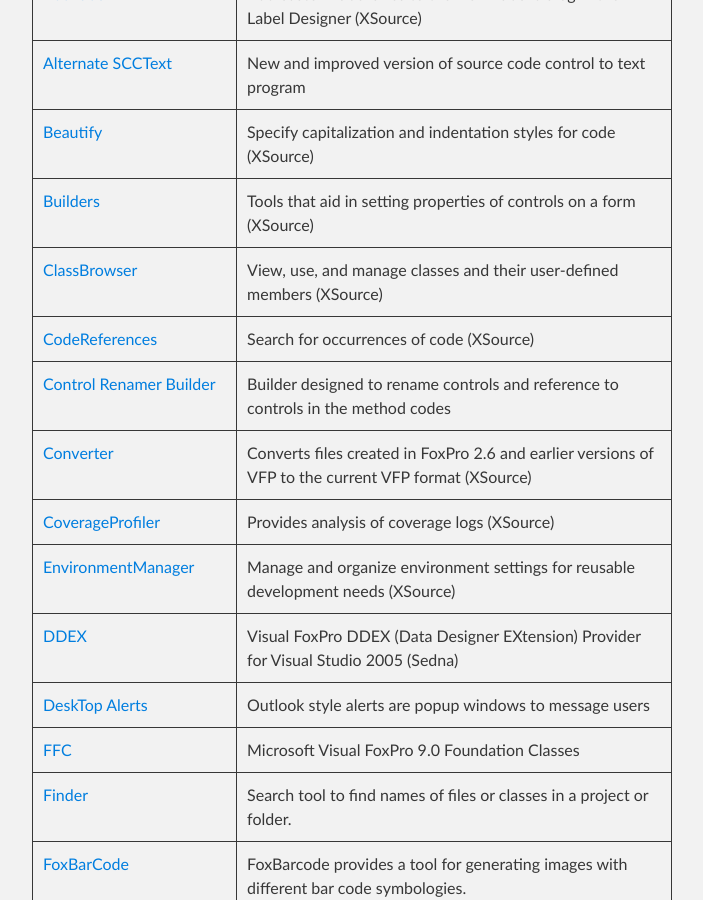
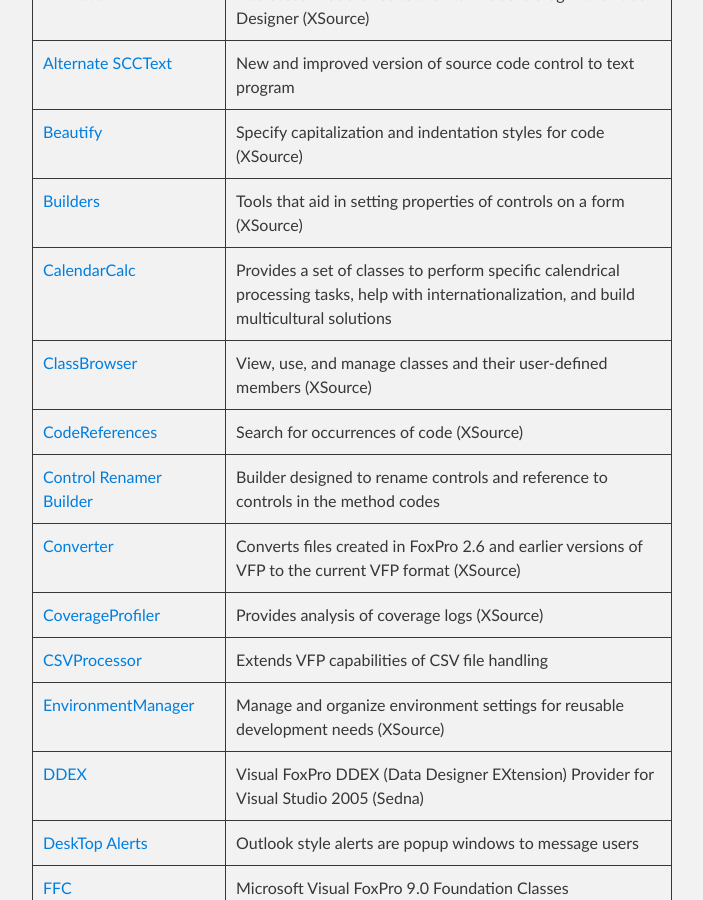
Before and after one commit to VFPX/VFPX.github.io, a Jekyll site: the page built from projects.md, in a window 1280 px wide and 900 px high, scrolled down 504 px. Shown: the whole window, without its empty margins (288-991 px from the left). Built offline with Jekyll 4.4.1, drawn with Linux system fonts in a browser that asks for light colours; our own code applies the rules of GitHub Pages for plain Markdown files; some of the changed text lies outside the part shown.

Commit message:
Added new projects

```diff
--- a/_data/projects.json
+++ b/_data/projects.json
@@ -21,6 +21,12 @@
     "project": "Builders",
     "url": "https://github.com/VFPX/Builders",
     "description": "Tools that aid in setting properties of controls on a form (XSource)",
+    "state": "Production release"
+  },
+  {
+    "project": "CalendarCalc",
+    "url": "https://bitbucket.org/atlopes/calendar",
+    "description": "Provides a set of classes to perform specific calendrical processing tasks, help with internationalization, and build multicultural solutions",
     "state": "Production release"
   },
   {
@@ -51,6 +57,12 @@
     "project": "CoverageProfiler",
     "url": "https://github.com/VFPX/CoverageProfiler",
     "description": "Provides analysis of coverage logs (XSource)",
+    "state": "Production release"
+  },
+  {
+    "project": "CSVProcessor",
+    "url": "https://bitbucket.org/atlopes/csv",
+    "description": "Extends VFP capabilities of CSV file handling",
     "state": "Production release"
   },
   {
@@ -165,6 +177,12 @@
     "project": "My for VFP",
     "url": "https://github.com/VFPX/My",
     "description": "Exposes commonly used functionality in a hierarchy that is easy to discover and navigate (Sedna)",
+    "state": "Production release"
+  },
+  {
+    "project": "Name Syntax Checker",
+    "url": "https://bitbucket.org/atlopes/names",
+    "description": "Verifies the correctness and controls the translation of a string into a syntactically correct name of a particular domain (the name of VFP variables or fields, the name of XML elements, etc.)",
     "state": "Production release"
   },
   {
@@ -372,6 +390,12 @@
     "state": "Production release"
   },
   {
+    "project": "XML Library Set",
+    "url": "https://bitbucket.org/atlopes/xml",
+    "description": "Extends the VFP XML processing capabilities",
+    "state": "Production release"
+  },
+  {
     "project": "XSource",
     "url": "https://github.com/VFPX/XSource",
     "description": "Microsoft Visual FoxPro 9.0 SP2 XSource Projects",
```
Also changed, not shown: _posts/2017-12-21-new-projects.markdown (added, +16 -0 lines).
